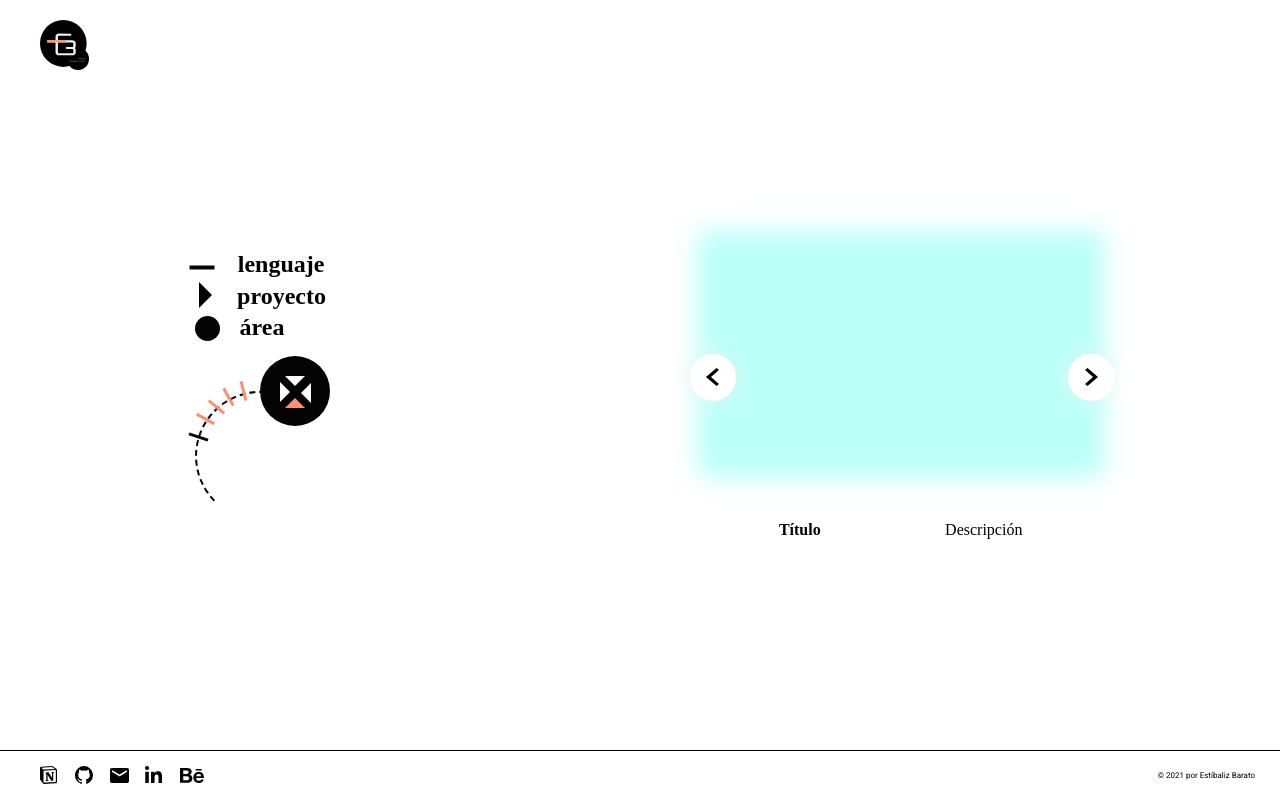
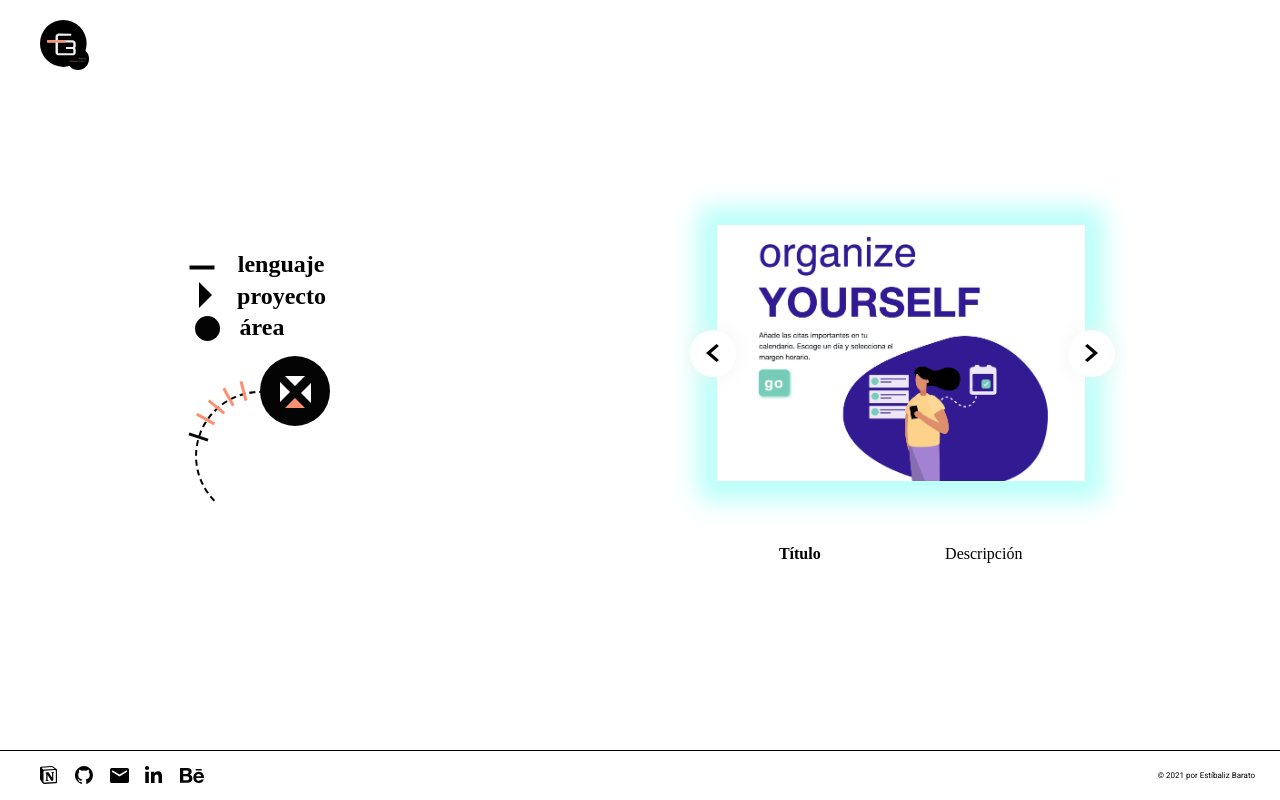
Before and after one commit to EstiBv/portfolio, a React (Create React App) app in the folder my-portfolio/: page /#/project/develop in a window 1280 px wide. Built offline with nearby package versions, Linux system fonts and the light colour scheme.

Commit message:
add img project develop

```diff
--- a/my-portfolio/src/components/indexProjects/Develop.js
+++ b/my-portfolio/src/components/indexProjects/Develop.js
@@ -30,6 +30,7 @@ const Develop = () => {
         </section>
         <section className="mainArea__projectViewer" title="projects viewer">
           <div className="mainArea__projectViewer-containerViewer">
+            <div className="mainArea__projectViewer-containerViewer-img">
               <button
                 className="mainArea__projectViewer-containerViewer-btnPrevius"
                 aria-label="previous"
@@ -38,7 +39,7 @@ const Develop = () => {
                 className="mainArea__projectViewer-containerViewer-btnNext"
                 aria-label="next"
               ></button>
-            <div className="mainArea__projectViewer-containerViewer-img"></div>
+            </div>
           </div>
           <article className="mainArea__projectViewer-description">
             <h4>Título</h4>
--- a/my-portfolio/src/stylesheets/pages/develop.scss
+++ b/my-portfolio/src/stylesheets/pages/develop.scss
@@ -63,7 +63,7 @@
   }
   &__projectViewer {
     &-containerViewer {
-      height: 13em;
+      height: 16em;
       width: 23em;
       background-color: $color-lightMedium;
       box-shadow: 0px 1px 25px 20px #bcfff9;
@@ -123,9 +123,14 @@
         box-shadow: 0px 0px 20px 0px $color-secondary;
       }
       &-img {
-        display: flex;
-        flex-direction: row;
-        justify-content: space-around;
+        background-image: url(../../assets/images/project01.png);
+        background-position: inherit;
+        background-repeat: no-repeat;
+        background-size: cover;
+        height: 16em;
+        // display: flex;
+        // flex-direction: row;
+        // justify-content: space-around;
       }
     }
     &-description {
```
Also changed, not shown: my-portfolio/src/assets/images/project01.png (added). Lines whose indentation alone changed are shown as unchanged.
